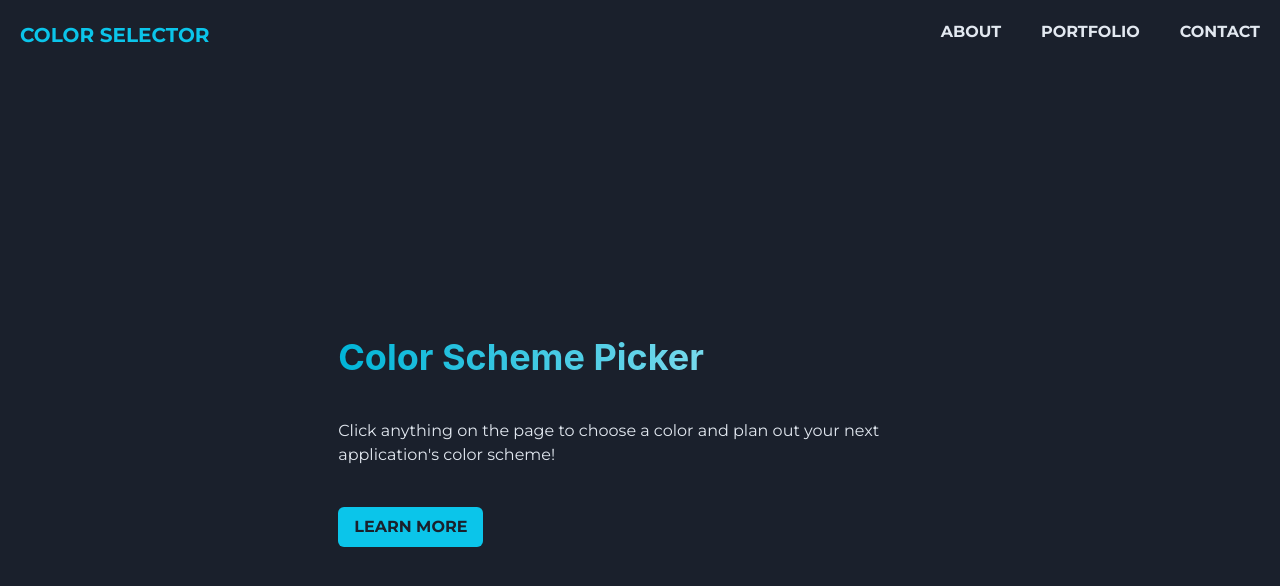
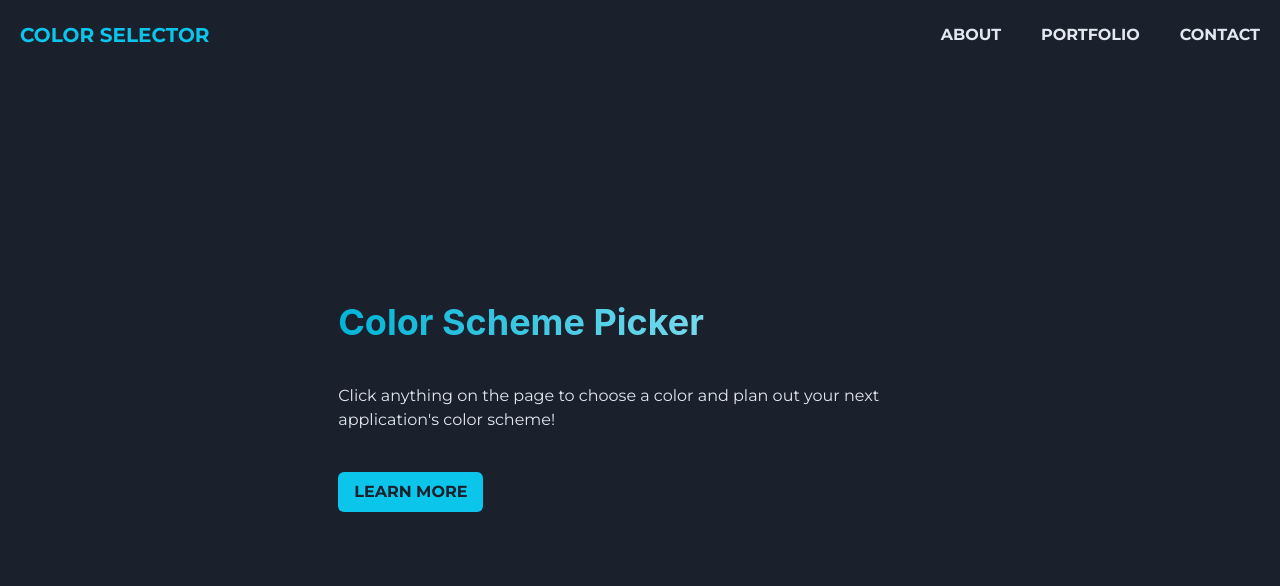
Before and after one commit to alexwhitmore/color-scheme-picker, a React (Create React App) app: page / in a window 1280 px wide. Shown: the top 586 px of the page. Built offline with nearby package versions, Linux system fonts and the light colour scheme.

Commit message:
Fix navbar alignment and hero spacing

```diff
--- a/src/Hero.js
+++ b/src/Hero.js
@@ -4,7 +4,7 @@ import { Container, Button, Heading, Text, Center } from '@chakra-ui/react';
 const Hero = () => {
   return (
     <Center bg='gray.800' color='gray.200' style={{ height: '92.8vh' }}>
-      <Container>
+      <Container style={{ marginTop: '-70px' }}>
         <Heading
           mb={10}
           bgGradient='linear(to-l, cyan.100, cyan.500)'
--- a/src/Navbar.js
+++ b/src/Navbar.js
@@ -66,7 +66,10 @@ const Navbar = () => {
 
         <Spacer />
 
-        <Flex display={['none', 'none', 'flex', 'flex']} fontSize='md'>
+        <Flex
+          display={['none', 'none', 'flex', 'flex']}
+          fontSize='md'
+          align='center'>
           <Link p='5' _hover={{ color: 'cyan.400' }}>
             About
           </Link>
```
